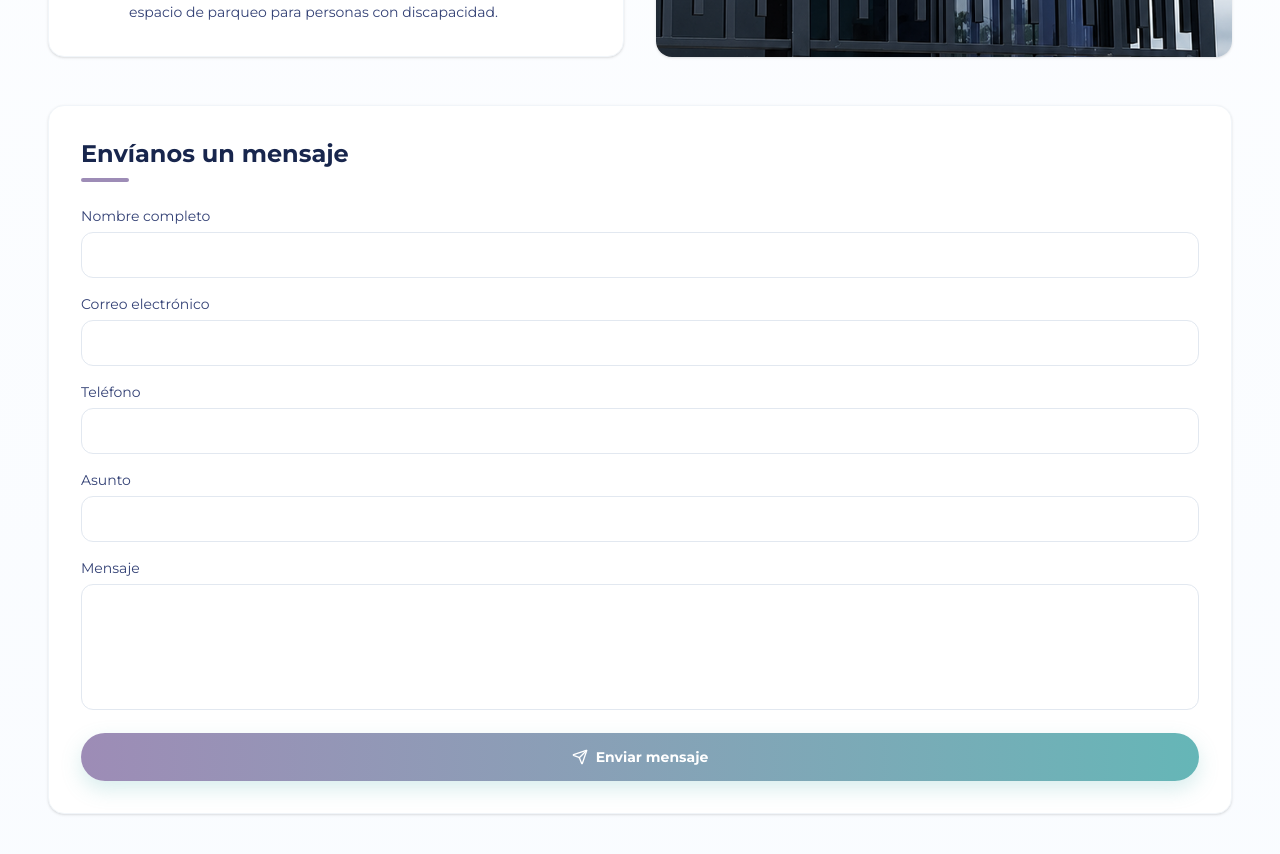
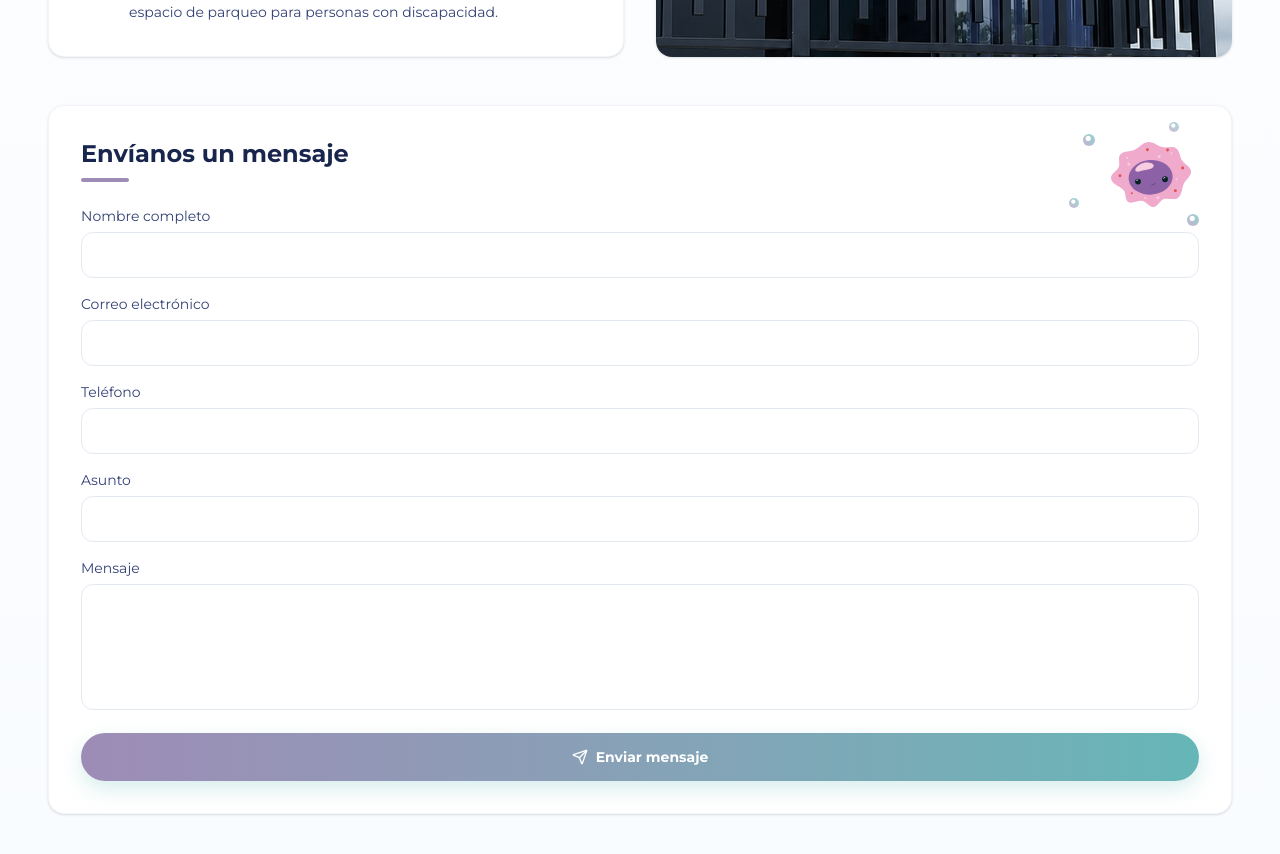
Before and after one commit to microslabwebsite/mirkos-lab-website, a Next.js app: page /contact in a window 1280 px wide. Shown: the part 1540-2394 px from the top of the page. Built offline with nearby package versions, Linux system fonts and the light colour scheme.

Commit message:
Fix error and add pink bacteria to the form

```diff
--- a/app/actions/contact.ts
+++ b/app/actions/contact.ts
@@ -1,7 +1,7 @@
 'use server';
 
 import { Resend } from 'resend';
-import type { ContactFormState } from '@/lib/contact-form';
+import type { ContactFormState } from '@/components/contact/ContactForm';
 
 const CONTACT_TO_EMAIL = 'mickroslabwebsite@gmail.com';
 
--- a/components/contact/ContactForm.tsx
+++ b/components/contact/ContactForm.tsx
@@ -1,5 +1,6 @@
 'use client';
 
+import Image from 'next/image';
 import { useActionState } from 'react';
 import { Loader2, Send } from 'lucide-react';
 import { sendContactMessage } from '@/app/actions/contact';
@@ -18,9 +19,52 @@ export default function ContactForm() {
   const [state, formAction, pending] = useActionState(sendContactMessage, initialContactFormState);
 
   return (
-    <div>
-      <h2 className='text-xl font-bold text-[#18264d] sm:text-2xl'>Envíanos un mensaje</h2>
-      <div className='mt-2 h-1 w-12 rounded-full bg-[#9d8cb6]' />
+    <div className='relative'>
+      <div className='relative pr-24 sm:pr-28'>
+        <h2 className='text-xl font-bold text-[#18264d] sm:text-2xl'>Envíanos un mensaje</h2>
+
+        <div className='mt-2 h-1 w-12 rounded-full bg-[#9d8cb6]' />
+
+        <Image
+          src='/assets/pink-bacteria.svg'
+          alt=''
+          width={100}
+          height={100}
+          className='pointer-events-none absolute right-1 top-0 h-auto w-16 sm:right-2 sm:top-1 sm:w-20'
+        />
+
+        <Image
+          src='/assets/bubble.svg'
+          alt=''
+          width={30}
+          height={30}
+          className='pointer-events-none absolute right-20 -top-2 h-auto w-2.5 opacity-65 sm:right-26 sm:-top-1 sm:w-3'
+        />
+
+        <Image
+          src='/assets/bubble.svg'
+          alt=''
+          width={30}
+          height={30}
+          className='pointer-events-none absolute right-4 -top-5 h-auto w-2 opacity-55 sm:right-5 sm:-top-4 sm:w-2.5'
+        />
+
+        <Image
+          src='/assets/bubble.svg'
+          alt=''
+          width={30}
+          height={30}
+          className='pointer-events-none absolute right-23 top-12 h-auto w-2 opacity-60 sm:right-30 sm:top-15 sm:w-2.5'
+        />
+
+        <Image
+          src='/assets/bubble.svg'
+          alt=''
+          width={30}
+          height={30}
+          className='pointer-events-none absolute -right-1 top-17 h-auto w-2.5 opacity-65 sm:right-0 sm:top-19 sm:w-3'
+        />
+      </div>
 
       <div className='mt-6'>
         <form action={formAction} className='space-y-4'>
@@ -28,6 +72,7 @@ export default function ContactForm() {
             <label htmlFor='name' className='mb-1.5 block text-sm text-[#334175]'>
               Nombre completo
             </label>
+
             <input
               id='name'
               name='name'
@@ -42,6 +87,7 @@ export default function ContactForm() {
             <label htmlFor='email' className='mb-1.5 block text-sm text-[#334175]'>
               Correo electrónico
             </label>
+
             <input
               id='email'
               name='email'
@@ -56,6 +102,7 @@ export default function ContactForm() {
             <label htmlFor='phone' className='mb-1.5 block text-sm text-[#334175]'>
               Teléfono
             </label>
+
             <input
               id='phone'
               name='phone'
@@ -69,6 +116,7 @@ export default function ContactForm() {
             <label htmlFor='subject' className='mb-1.5 block text-sm text-[#334175]'>
               Asunto
             </label>
+
             <input
               id='subject'
               name='subject'
@@ -82,6 +130,7 @@ export default function ContactForm() {
             <label htmlFor='message' className='mb-1.5 block text-sm text-[#334175]'>
               Mensaje
             </label>
+
             <textarea
               id='message'
               name='message'
@@ -105,6 +154,7 @@ export default function ContactForm() {
             disabled={pending}
             className='flex w-full items-center justify-center gap-2 rounded-full bg-gradient-to-r from-[#9d8cb6] to-[#65b6b7] px-6 py-3.5 text-sm font-semibold text-white shadow-[0_8px_20px_rgba(101,182,183,0.25)] transition hover:opacity-95 disabled:cursor-not-allowed disabled:opacity-70'>
             {pending ? <Loader2 size={16} className='animate-spin' /> : <Send size={16} />}
+
             {pending ? 'Enviando...' : 'Enviar mensaje'}
           </button>
         </form>
```
